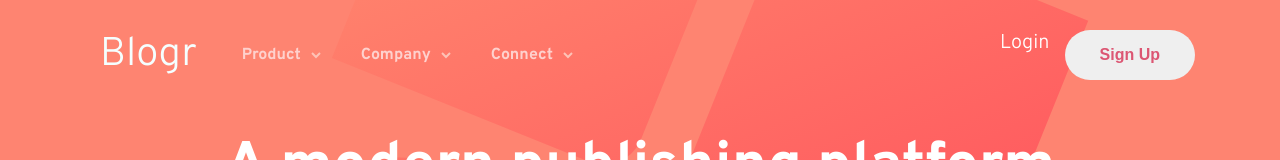
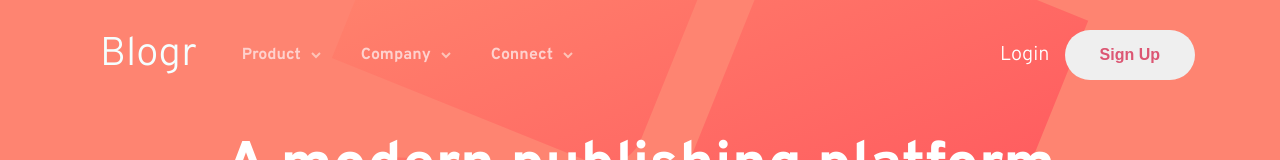
Before and after one commit to NikunjPatel-10/blogr-landing-page-main, a website: page index.html in a window 1280 px wide. Shown: the top 160 px of the page. Drawn offline with Linux system fonts and the light colour scheme; files whose address does not match are found by name.

Commit message:
bug fixed

```diff
--- a/index.html
+++ b/index.html
@@ -55,7 +55,7 @@
             </div>
           </div>
           <div class="d-flex left-header">
-            <div><span class="login-text d-flex justify-content-center align-items-center">Login</span></div>
+            <span class="login-text d-flex justify-content-center align-items-center">Login</span>
             <button>Sign Up</button>
           </div>
         </header>
```
